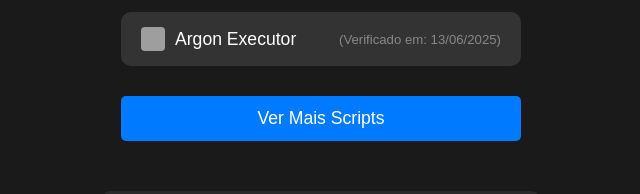
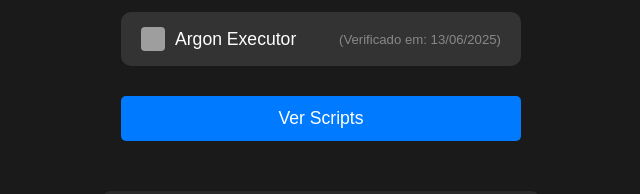
Before and after one commit to king-hacker-official/proller-executor.github.io, a plain HTML site: page index.html in a window 1280 px wide. Shown: the part 1255-1449 px from the top of the page, 319-959 px from the left. Drawn offline with nearby package versions, Linux system fonts and the light colour scheme; grey boxes are pictures that could not be loaded.

Commit message:
Update index.html

```diff
--- a/index.html
+++ b/index.html
@@ -268,7 +268,7 @@
 
   </div>
 
-  <a href="scripts-downloads.html" class="back-button">Ver Mais Scripts</a>
+  <a href="Scripts.html" class="back-button">Ver Scripts</a>
 
   <div class="feedback-section">
     <h2>Envie seu Feedback / Pergunta</h2>
```
